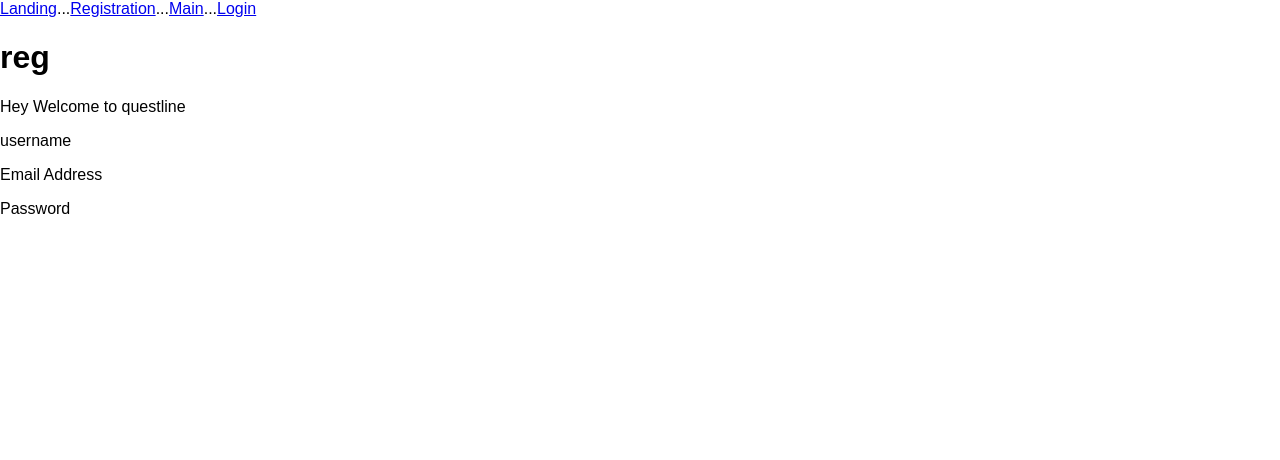
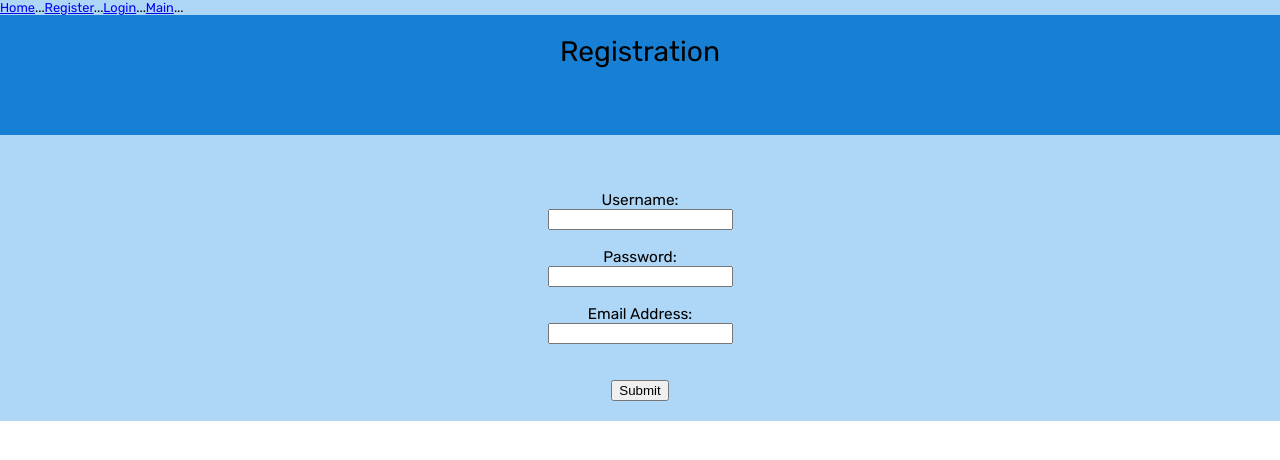
Before and after one commit to stevesefchick/questline, a React app in the folder client/: page /registration in a window 1280 px wide. Built offline with nearby package versions, Linux system fonts and the light colour scheme.

Commit message:
CSS and registration form updates

```diff
--- a/client/src/App.css
+++ b/client/src/App.css
@@ -44,6 +44,31 @@
   font-size:1.2em;
 }
 
+.qlRegistrationHeader{
+  background-color: rgb(24, 128, 212);
+  height: 80px;
+  padding:20px;
+  text-align: center;
+  font-family: 'Rubik', sans-serif;
+  font-size:2.2em;
+}
+
+.qlRegistrationBody{
+  background-color: rgb(174, 215, 247);
+  padding:20px;
+  font-family: 'Rubik', sans-serif;
+  font-size:1.2em;
+  text-align: center;
+}
+
+
+.qlHeader{
+  background-color: rgb(174, 215, 247);
+  padding:0px;
+  font-family: 'Rubik', sans-serif;
+  font-size:0.8em;
+}
+
 .App-intro {
   font-size: large;
 }
--- a/client/src/PageHandler.js
+++ b/client/src/PageHandler.js
@@ -66,11 +66,11 @@ class PageHandler extends Component{
           return(
 
             <Router>
-              <div>
-              <Link to="/landing">Landing</Link>...
-              <Link to="/registration">Registration</Link>...
+              <div className="qlHeader">
+              <Link to="/landing">Home</Link>...
+              <Link to="/registration">Register</Link>...
+              <Link to="/login">Login</Link>...
               <Link to="/main">Main</Link>...
-              <Link to="/login">Login</Link>
 
               <Route exact path="/" component={landing} />
               <Route path="/landing" component={landing} />
--- a/client/src/Registration.js
+++ b/client/src/Registration.js
@@ -30,20 +30,63 @@ handleStateChange(e)
   }
   */
 
+    //registration header
+    regHeader()
+    {
+      return(
+        <div className="qlRegistrationHeader">
+        Registration
+      </div>
+      )
+    }
+
+
+    regForm()
+    {
+      return(
+        <div className="qlRegistrationBody">
+          <br />
+          <br />
+
+        <form>
+
+          <label>
+            Username:<br/>
+            <input type="text" name="name" />
+          </label>
+          <br />
+          <br />
+
+          <label>
+            Password:<br/>
+            <input type="text" name="password" />
+          </label>
+          <br />
+          <br />
+
+          <label>
+            Email Address:<br/>
+            <input type="text" name="emailaddress" />
+          </label>
+          <br />
+          <br />
+          <br />
+
+          <input type="submit" value="Submit" />
+
+        </form>
+
+      </div>
+      )
+    }
+
   render() {
 
     return (
-
       <div>
-
-        <h1>reg</h1>
-        <p>Hey Welcome to questline</p>
-        <p>username</p>
-        <p>Email Address</p>
-        <p>Password</p>
-
+        {this.regHeader()}
+        {this.regForm()}
       </div>
-
     );
   }
 }
```
